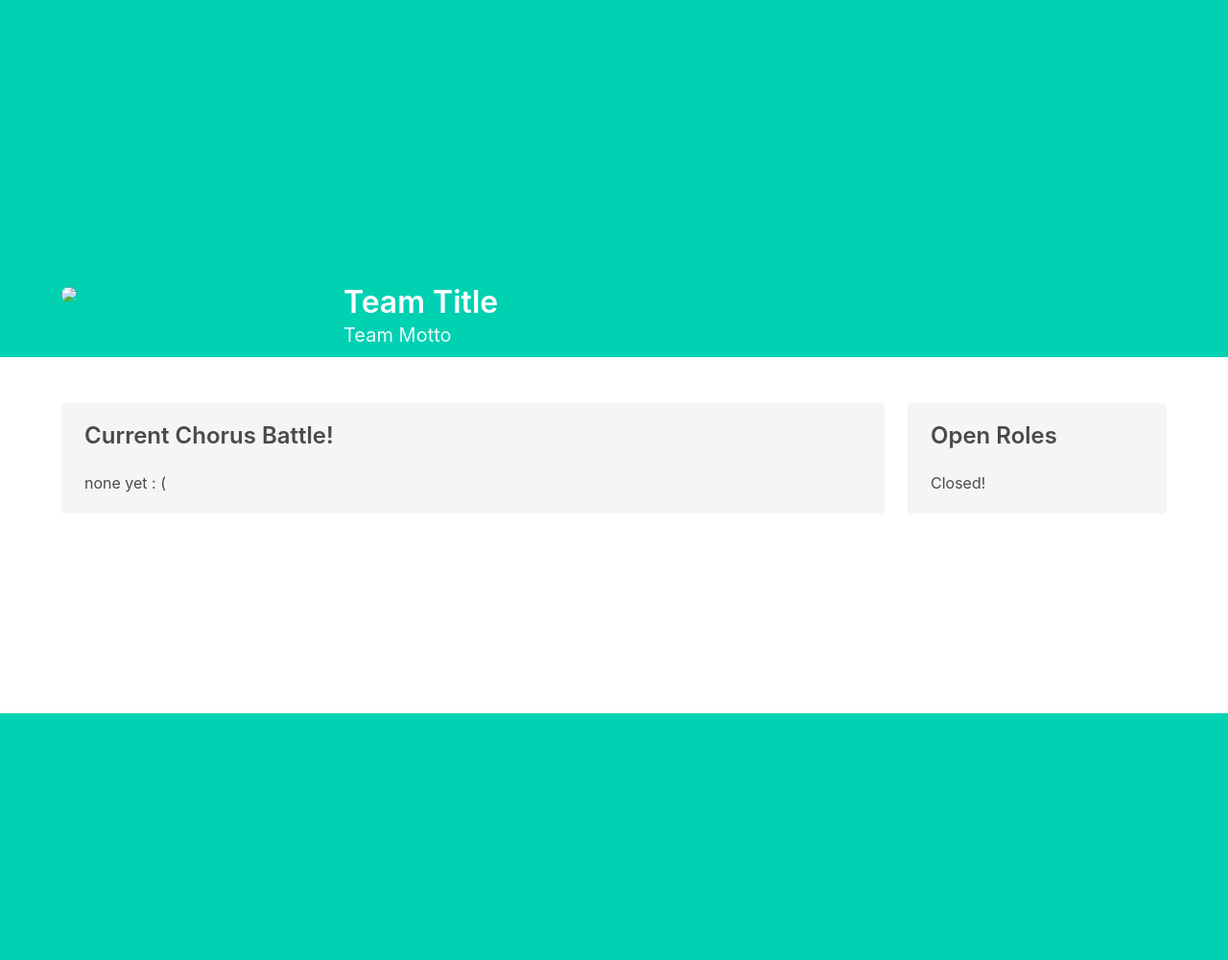
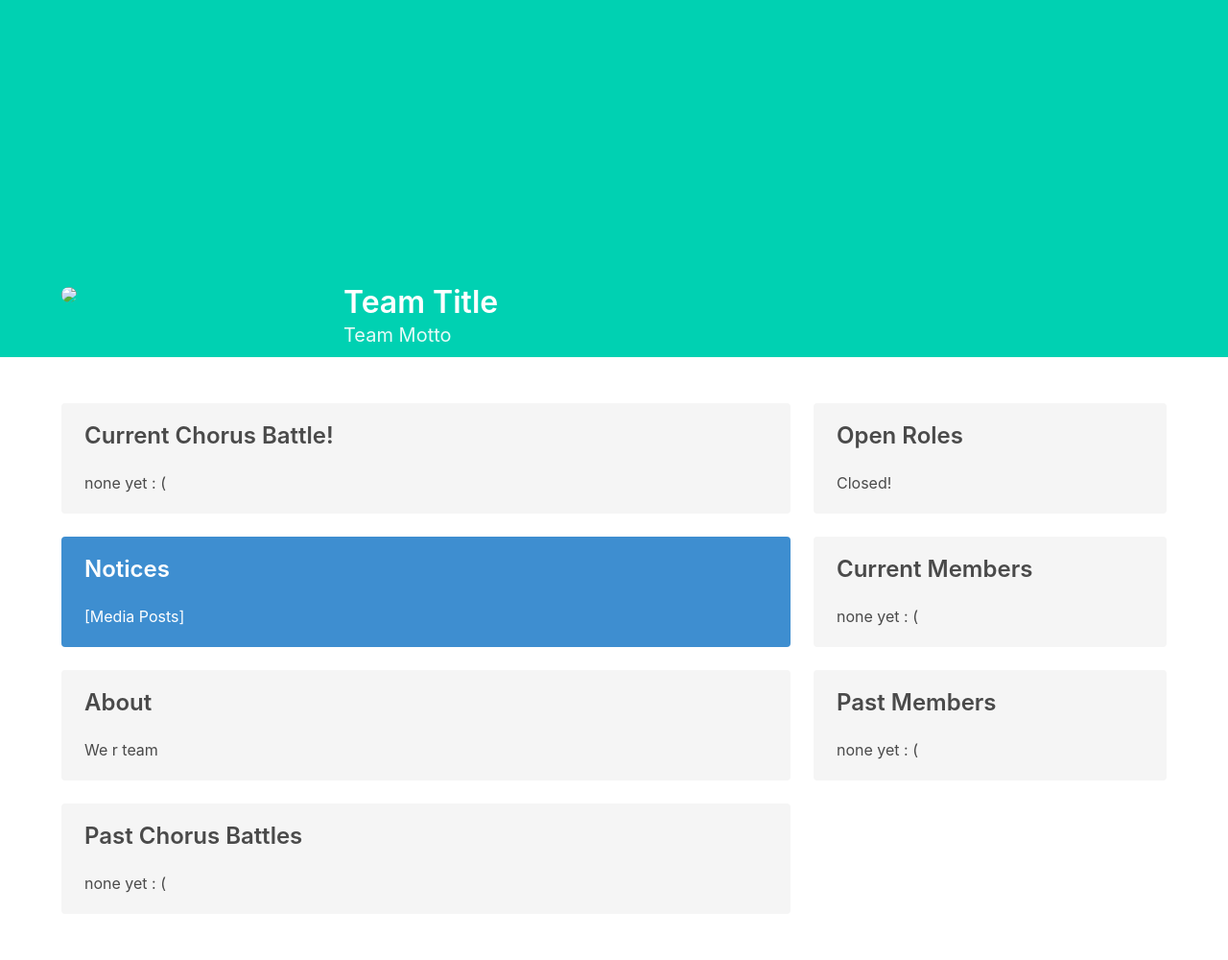
Before and after one commit to jchen2186/cb-platform, a Flask app: a page that uses cbapp/templates/team.html in a window 1280 px wide. Shown: the part 57-1057 px from the top of the page at 96% size. Before the commit the page ends 800 px from the top, so only its background shows below. Run offline with Flask 2, Linux system fonts and the light colour scheme; some libraries are stand-ins or nearby versions.

Commit message:
finished layout of team page

```diff
--- a/cbapp/templates/team.html
+++ b/cbapp/templates/team.html
@@ -27,19 +27,39 @@
 <section class="section">
   <div class="container">
     <div class="columns">
-      <div class="column is-three-quarters">
+      <div class="column is-two-thirds">
         <div class="notification" id="current-cb">
-          <h2 class="title is-4"> Current Chorus Battle!</h2>
+          <h2 class="title is-4">Current Chorus Battle!</h2>
+          <p class="content">none yet : ( </p>
+        </div>
+        <div class="notification is-info" id="notices">
+          <h2 class="title is-4">Notices</h2>
+          <p class="content">[Media Posts]</p>
+        </div>
+        <div class="notification" id="about">
+          <h2 class="title is-4">About</h2>
+          <p class="content">We r team</p>
+        </div>
+        <div class="notification" id="past-cb">
+          <h2 class="title is-4">Past Chorus Battles</h2>
           <p class="content">none yet : ( </p>
         </div>
       </div>
-      <div class="column is-one-quarter">
+      <div class="column is-one-third">
         <div class="notification" id="looking-roles">
           <h2 class="title is-4">Open Roles</h2>
           <p class="content">Closed!</p>
         </div>
+        <div class="notification" id="current-members">
+          <h2 class="title is-4">Current Members</h2>
+          <p class="content">none yet : ( </p>
+        </div>
+        <div class="notification" id="past-members">
+          <h2 class="title is-4">Past Members</h2>
+          <p class="content">none yet : ( </p>
+        </div>
       </div>
-    </div>
-  </div>
+    </div> <!-- columns -->
+  </div> <!-- container -->
 </section>
 {% endblock %}
```
